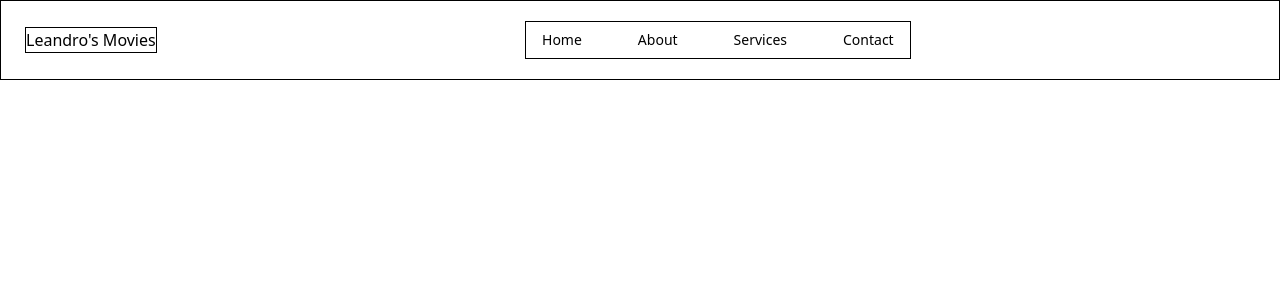
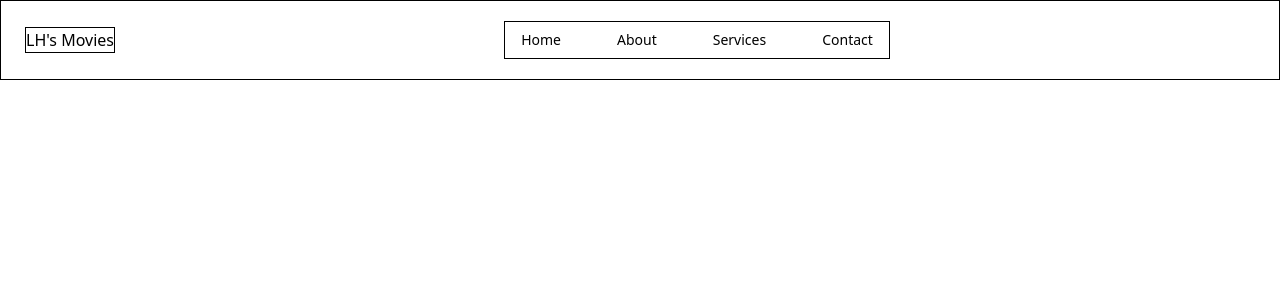
Before and after one commit to lshv04/next-22, a Next.js app: page / in a window 1280 px wide. Shown: the top 300 px of the page. Built offline with nearby package versions, Linux system fonts and the light colour scheme.

Commit message:
trabalhando navbar, resolvido problema de mudança de cor de toda aplicação ao ativar menu hamburguer

```diff
--- a/src/components/component/navbar.tsx
+++ b/src/components/component/navbar.tsx
@@ -13,7 +13,7 @@ export function Navbar() {
   };
 
   return (
-    <header className="flex h-20 w-full shrink-0 items-center justify-between px-4 md:px-6 bord">
+    <header className=" flex  h-20 w-full shrink-0 items-center justify-between px-4 md:px-6 bord ">
       <Sheet open={isOpen} onOpenChange={setIsOpen}>
         <SheetTrigger asChild>
           <Button variant="outline" size="icon" className="lg:hidden bord">
@@ -23,8 +23,8 @@ export function Navbar() {
         </SheetTrigger>
         <SheetContent side="left" className="bord">
           <Link href="#" className="mr-6 hidden lg:flex bord" prefetch={false}>
-            Leandro's Movies
-            <span className="sr-only">Acme Inc</span>
+            LH's Movies
+            <span className="sr-only">Leandro´s Logo</span>
           </Link>
           <div className="grid gap-2 py-6">
             <Link
@@ -63,10 +63,10 @@ export function Navbar() {
         </SheetContent>
       </Sheet>
       <Link href="#" className="mr-6 bord" prefetch={false}>
-        Leandro's Movies
-        <span className="sr-only">Acme Inc</span>
+        LH's Movies
+        <span className="sr-only">Leandro´s Logo</span>
       </Link>
-      <nav className="mx-auto hidden lg:flex gap-6 bord">
+      <nav className="mx-auto hidden lg:flex gap-6 bord  ">
         <Link
           href="#"
           className="group inline-flex h-9 w-max items-center justify-center rounded-md bg-white px-4 py-2 text-sm font-medium transition-colors hover:bg-gray-100 hover:text-gray-900 focus:bg-gray-100 focus:text-gray-900 focus:outline-none disabled:pointer-events-none disabled:opacity-50 data-[active]:bg-gray-100/50 data-[state=open]:bg-gray-100/50 dark:bg-gray-950 dark:hover:bg-gray-800 dark:hover:text-gray-50 dark:focus:bg-gray-800 dark:focus:text-gray-50 dark:data-[active]:bg-gray-800/50 dark:data-[state=open]:bg-gray-800/50"
@@ -120,22 +120,3 @@ function MenuIcon(props) {
     </svg>
   );
 }
-
-function MountainIcon(props) {
-  return (
-    <svg
-      {...props}
-      xmlns="http://www.w3.org/2000/svg"
-      width="24"
-      height="24"
-      viewBox="0 0 24 24"
-      fill="none"
-      stroke="currentColor"
-      strokeWidth="2"
-      strokeLinecap="round"
-      strokeLinejoin="round"
-    >
-      <path d="m8 3 4 8 5-5 5 15H2L8 3z" />
-    </svg>
-  );
-}
--- a/src/components/ui/sheet.tsx
+++ b/src/components/ui/sheet.tsx
@@ -21,7 +21,7 @@ const SheetOverlay = React.forwardRef<
 >(({ className, ...props }, ref) => (
   <SheetPrimitive.Overlay
     className={cn(
-      "fixed inset-0 z-50 bg-black/80 data-[state=open]:animate-in data-[state=closed]:animate-out data-[state=closed]:fade-out-0 data-[state=open]:fade-in-0",
+      "fixed inset-0 z-50 bg-transparent data-[state=open]:animate-in data-[state=closed]:animate-out data-[state=closed]:fade-out-0 data-[state=open]:fade-in-0",
       className
     )}
     {...props}
--- a/tailwind.config.ts
+++ b/tailwind.config.ts
@@ -1,5 +1,3 @@
-import type { Config } from "tailwindcss";
-
 export default {
   content: [
     "./src/pages/**/*.{js,ts,jsx,tsx,mdx}",
@@ -9,68 +7,56 @@ export default {
   theme: {
     extend: {
       colors: {
-        background: "var(--background)",
-        foreground: "var(--foreground)",
+        border: "hsl(var(--border))",
+        input: "hsl(var(--input))",
+        ring: "hsl(var(--ring))",
+        background: "hsl(var(--background))",
+        foreground: "hsl(var(--foreground))",
+        primary: {
+          DEFAULT: "hsl(var(--primary))",
+          foreground: "hsl(var(--primary-foreground))",
+        },
+        secondary: {
+          DEFAULT: "hsl(var(--secondary))",
+          foreground: "hsl(var(--secondary-foreground))",
+        },
+        destructive: {
+          DEFAULT: "hsl(var(--destructive))",
+          foreground: "hsl(var(--destructive-foreground))",
+        },
+        muted: {
+          DEFAULT: "hsl(var(--muted))",
+          foreground: "hsl(var(--muted-foreground))",
+        },
+        accent: {
+          DEFAULT: "hsl(var(--accent))",
+          foreground: "hsl(var(--accent-foreground))",
+        },
+        popover: {
+          DEFAULT: "hsl(var(--popover))",
+          foreground: "hsl(var(--popover-foreground))",
+        },
+        card: {
+          DEFAULT: "hsl(var(--card))",
+          foreground: "hsl(var(--card-foreground))",
         },
       },
-      colors: {
-            "border": "hsl(var(--border))",
-            "input": "hsl(var(--input))",
-            "ring": "hsl(var(--ring))",
-            "background": "hsl(var(--background))",
-            "foreground": "hsl(var(--foreground))",
-            "primary": {
-              "DEFAULT": "hsl(var(--primary))",
-              "foreground": "hsl(var(--primary-foreground))"
-            },
-            "secondary": {
-              "DEFAULT": "hsl(var(--secondary))",
-              "foreground": "hsl(var(--secondary-foreground))"
-            },
-            "destructive": {
-              "DEFAULT": "hsl(var(--destructive))",
-              "foreground": "hsl(var(--destructive-foreground))"
-            },
-            "muted": {
-              "DEFAULT": "hsl(var(--muted))",
-              "foreground": "hsl(var(--muted-foreground))"
-            },
-            "accent": {
-              "DEFAULT": "hsl(var(--accent))",
-              "foreground": "hsl(var(--accent-foreground))"
-            },
-            "popover": {
-              "DEFAULT": "hsl(var(--popover))",
-              "foreground": "hsl(var(--popover-foreground))"
-            },
-            "card": {
-              "DEFAULT": "hsl(var(--card))",
-              "foreground": "hsl(var(--card-foreground))"
-            }
-          },
       borderRadius: {
-            "lg": "var(--radius)",
-            "md": "calc(var(--radius) - 2px)",
-            "sm": "calc(var(--radius) - 4px)"
+        lg: "var(--radius)",
+        md: "calc(var(--radius) - 2px)",
+        sm: "calc(var(--radius) - 4px)",
       },
       keyframes: {
         "accordion-down": {
-              "from": {
-                "height": "0"
-              },
-              "to": {
-                "height": "var(--radix-accordion-content-height)"
-              }
+          from: { height: "0" },
+          to: { height: "var(--radix-accordion-content-height)" },
         },
         "accordion-up": {
-              "from": {
-                "height": "var(--radix-accordion-content-height)"
+          from: { height: "var(--radix-accordion-content-height)" },
+          to: { height: "0" },
         },
-              "to": {
-                "height": "0"
-              }
-            }
-          }
+      },
+    },
   },
   plugins: [require("tailwindcss-animate")],
-} satisfies Config;
+};
```
Lines whose indentation alone changed are shown as unchanged.
